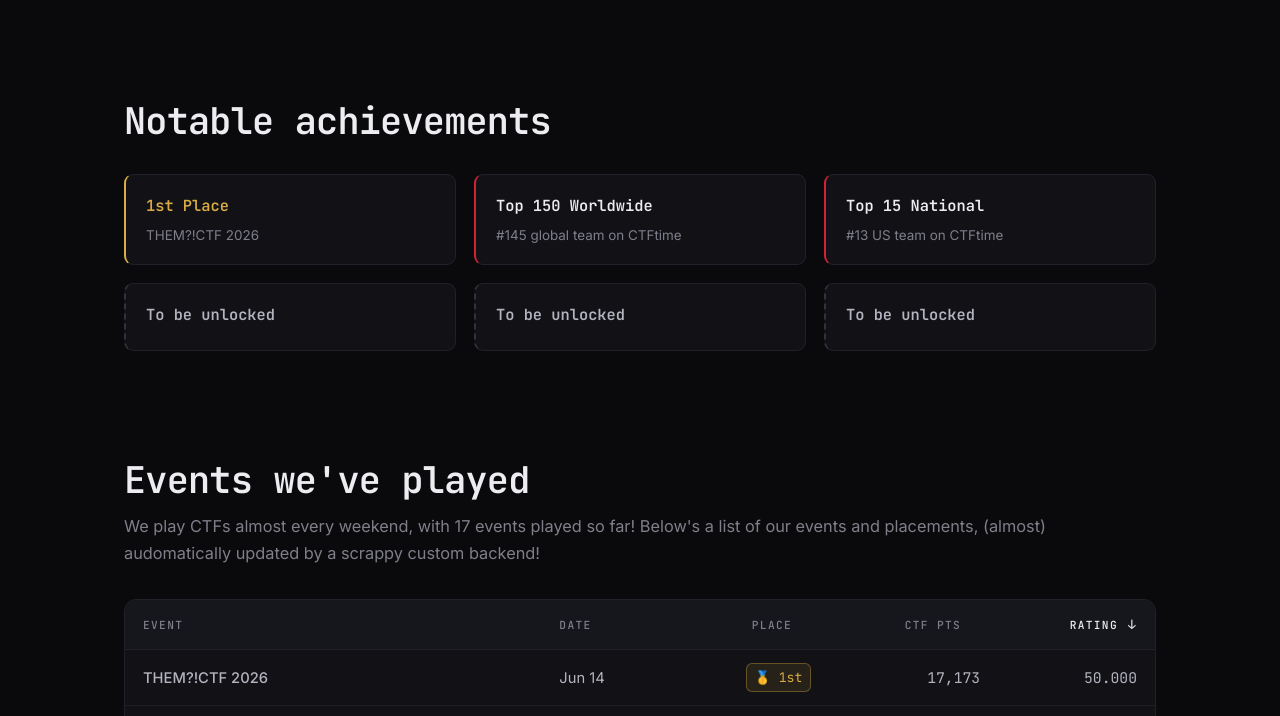
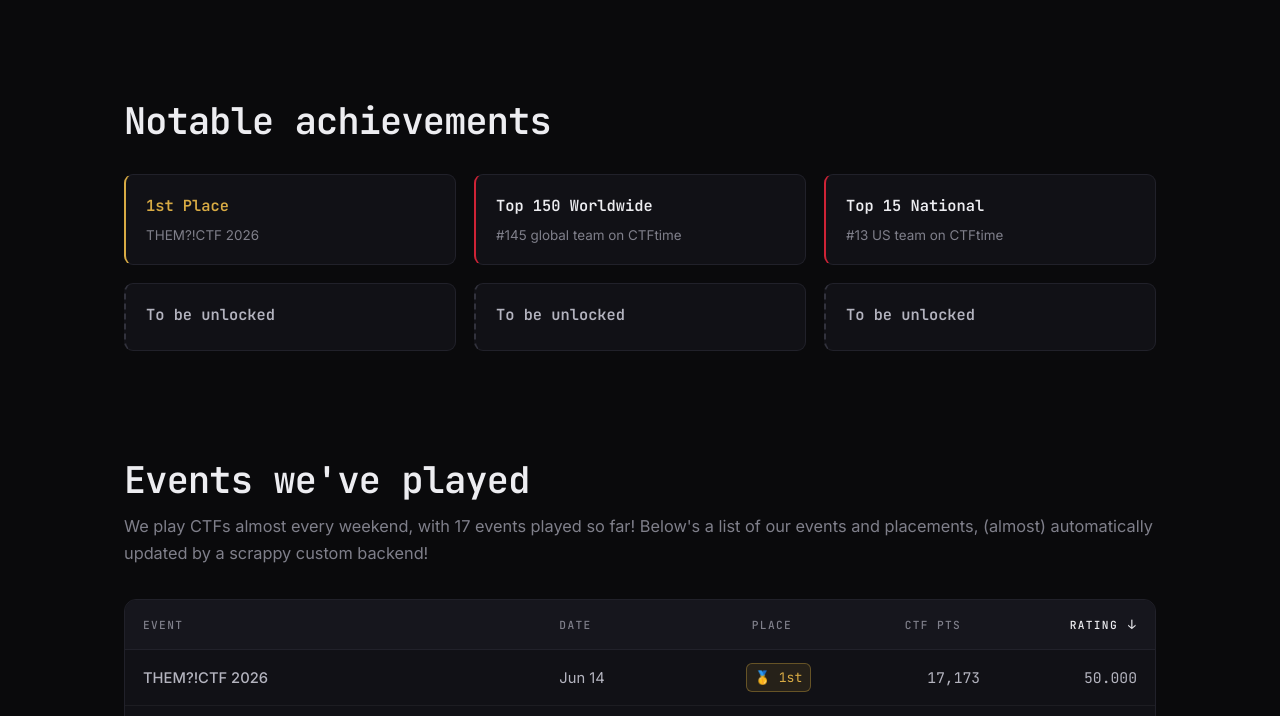
Before and after one commit to idktheflag/idktheflag.sh, an Astro site: page /ctf in a window 1280 px wide. Shown: the part 69-785 px from the top of the page. Built offline with nearby package versions, Linux system fonts and the light colour scheme; Astro itself is replaced by a stand-in of ours.

Commit message:
fixed typo

```diff
--- a/src/pages/ctf.astro
+++ b/src/pages/ctf.astro
@@ -23,7 +23,7 @@ import { badges } from '../data/badges.ts';
     <div class="container">
       <SectionHeading
         title="Events we've played"
-        lead={`We play CTFs almost every weekend, with ${teamStats.eventsPlayed} events played so far! Below's a list of our events and placements, (almost) audomatically updated by a scrappy custom backend!`}
+        lead={`We play CTFs almost every weekend, with ${teamStats.eventsPlayed} events played so far! Below's a list of our events and placements, (almost) automatically updated by a scrappy custom backend!`}
       />
       <div style="margin-top:32px">
         <EventTable />
```
